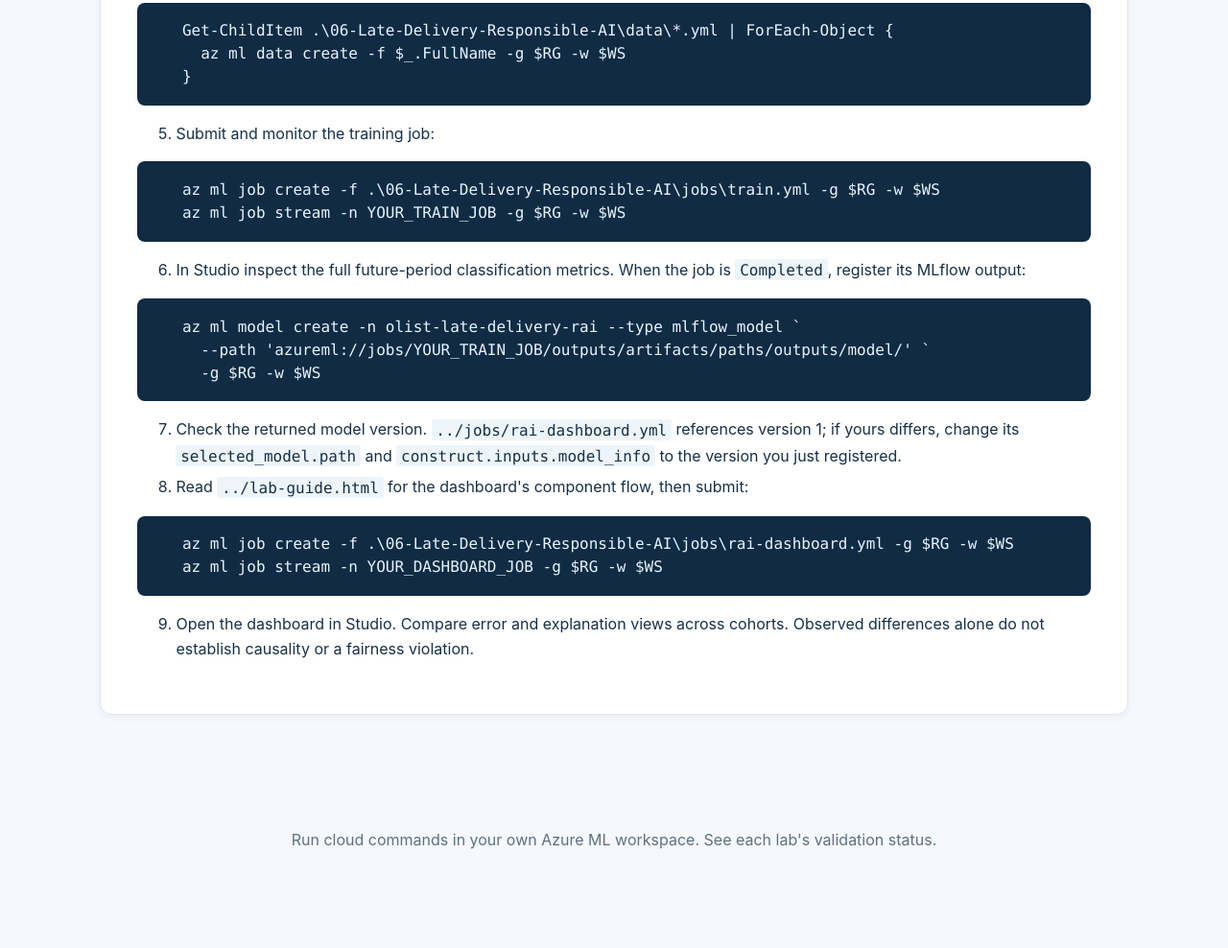
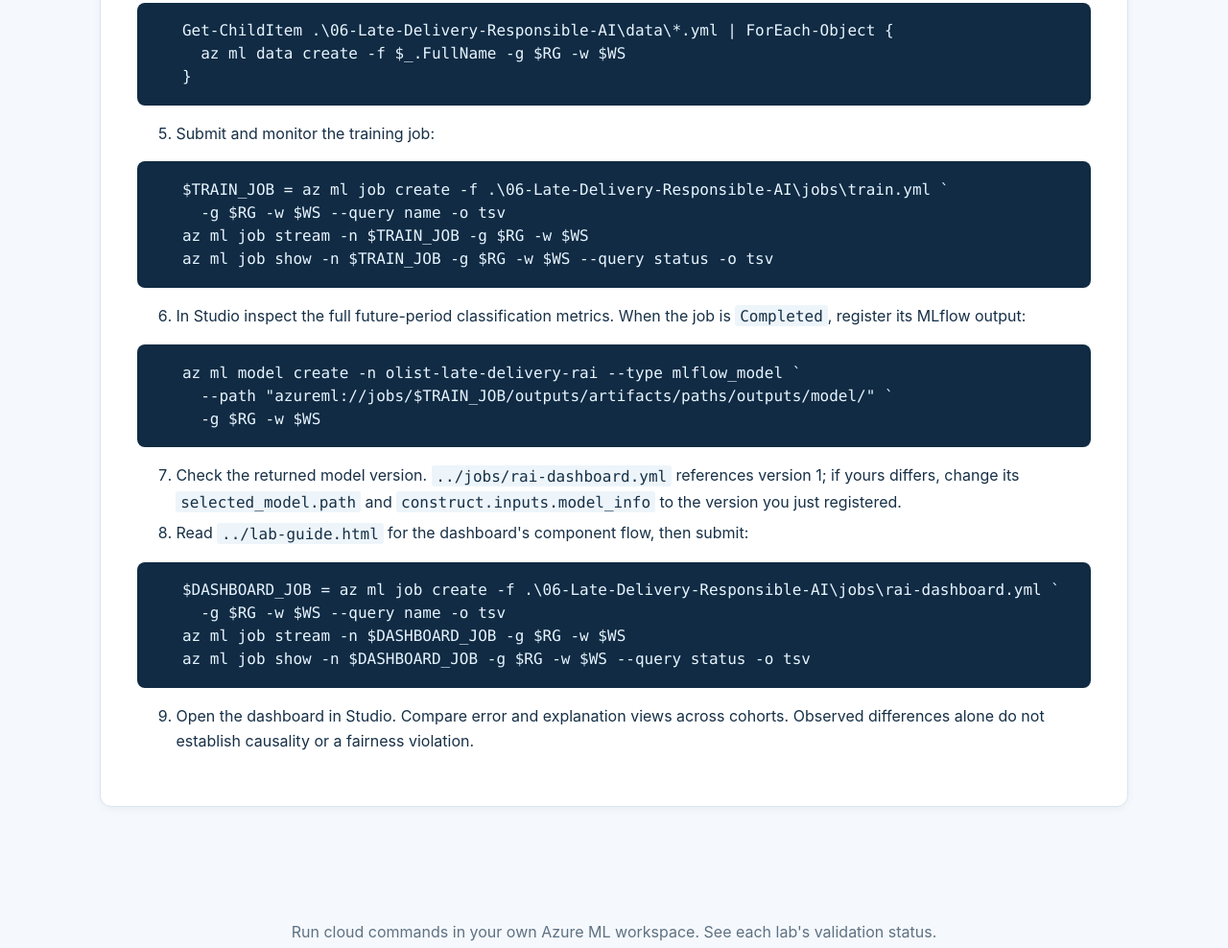
Before and after one commit to kavsrd13/operationalize-ml-models-labs, a plain HTML site: page 06-Late-Delivery-Responsible-AI/Instruction/index.html in a window 1280 px wide. Shown: the part 2245-3233 px from the top of the page at 96% size. Before the commit the page ends 3162 px from the top, so only its background shows below. Drawn offline with Linux system fonts and the light colour scheme.

Commit message:
Tighten 06-10 lab execution steps
Co-authored-by: Copilot <223556219+Copilot@users.noreply.github.com>

```diff
--- a/06-Late-Delivery-Responsible-AI/Instruction/index.html
+++ b/06-Late-Delivery-Responsible-AI/Instruction/index.html
@@ -63,20 +63,24 @@ az ml data show -n olist-ecommerce-raw -v 1 -g $RG -w $WS --query name -o tsv</c
 <ol start="5">
 <li>Submit and monitor the training job:</li>
 </ol>
-<pre><code>   az ml job create -f .\06-Late-Delivery-Responsible-AI\jobs\train.yml -g $RG -w $WS
-   az ml job stream -n YOUR_TRAIN_JOB -g $RG -w $WS</code></pre>
+<pre><code>   $TRAIN_JOB = az ml job create -f .\06-Late-Delivery-Responsible-AI\jobs\train.yml `
+     -g $RG -w $WS --query name -o tsv
+   az ml job stream -n $TRAIN_JOB -g $RG -w $WS
+   az ml job show -n $TRAIN_JOB -g $RG -w $WS --query status -o tsv</code></pre>
 <ol start="6">
 <li>In Studio inspect the full future-period classification metrics. When the job is <code>Completed</code>, register its MLflow output:</li>
 </ol>
 <pre><code>   az ml model create -n olist-late-delivery-rai --type mlflow_model `
-     --path &#x27;azureml://jobs/YOUR_TRAIN_JOB/outputs/artifacts/paths/outputs/model/&#x27; `
+     --path &quot;azureml://jobs/$TRAIN_JOB/outputs/artifacts/paths/outputs/model/&quot; `
      -g $RG -w $WS</code></pre>
 <ol start="7">
 <li>Check the returned model version. <code>../jobs/rai-dashboard.yml</code> references version 1; if yours differs, change its <code>selected_model.path</code> and <code>construct.inputs.model_info</code> to the version you just registered.</li>
 <li>Read <code>../lab-guide.html</code> for the dashboard&#x27;s component flow, then submit:</li>
 </ol>
-<pre><code>   az ml job create -f .\06-Late-Delivery-Responsible-AI\jobs\rai-dashboard.yml -g $RG -w $WS
-   az ml job stream -n YOUR_DASHBOARD_JOB -g $RG -w $WS</code></pre>
+<pre><code>   $DASHBOARD_JOB = az ml job create -f .\06-Late-Delivery-Responsible-AI\jobs\rai-dashboard.yml `
+     -g $RG -w $WS --query name -o tsv
+   az ml job stream -n $DASHBOARD_JOB -g $RG -w $WS
+   az ml job show -n $DASHBOARD_JOB -g $RG -w $WS --query status -o tsv</code></pre>
 <ol start="9">
 <li>Open the dashboard in Studio. Compare error and explanation views across cohorts. Observed differences alone do not establish causality or a fairness violation.</li>
 </ol></article></main><footer>Run cloud commands in your own Azure ML workspace. See each lab's validation status.</footer></body></html>
```
Also changed, not shown: 07-Late-Delivery-Hyperparameter-Sweep/Instruction/index.html (+4 -3 lines), 08-Online-Model-Serving/Instruction/index.html (+5 -0 lines), 09-IMDB-Sentiment-Classification/Instruction/index.html (+5 -2 lines), 10-Delhi-Climate-Time-Series/Instruction/index.html (+10 -4 lines), 5 other files.
